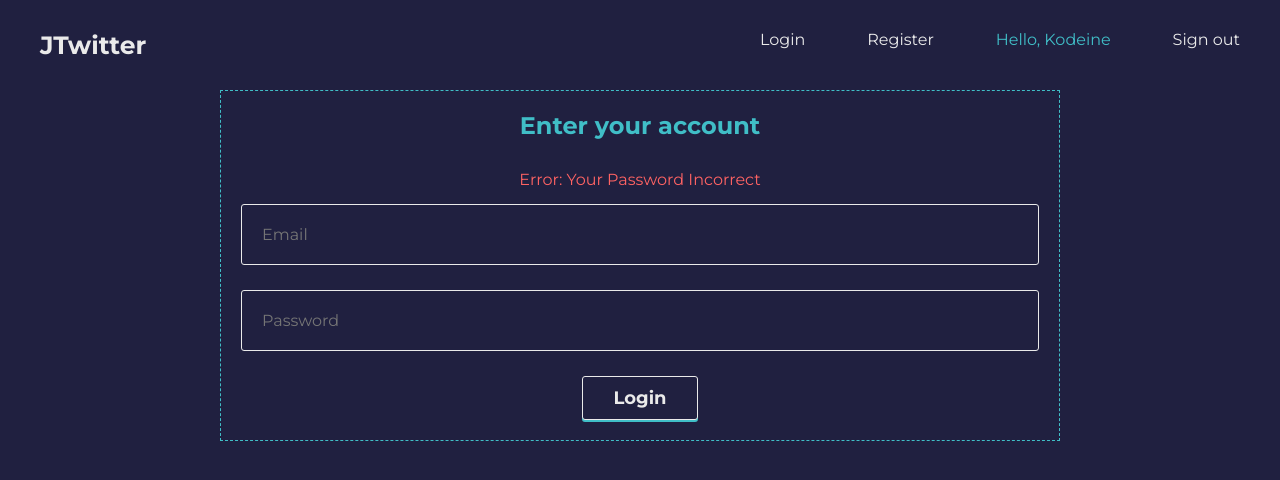
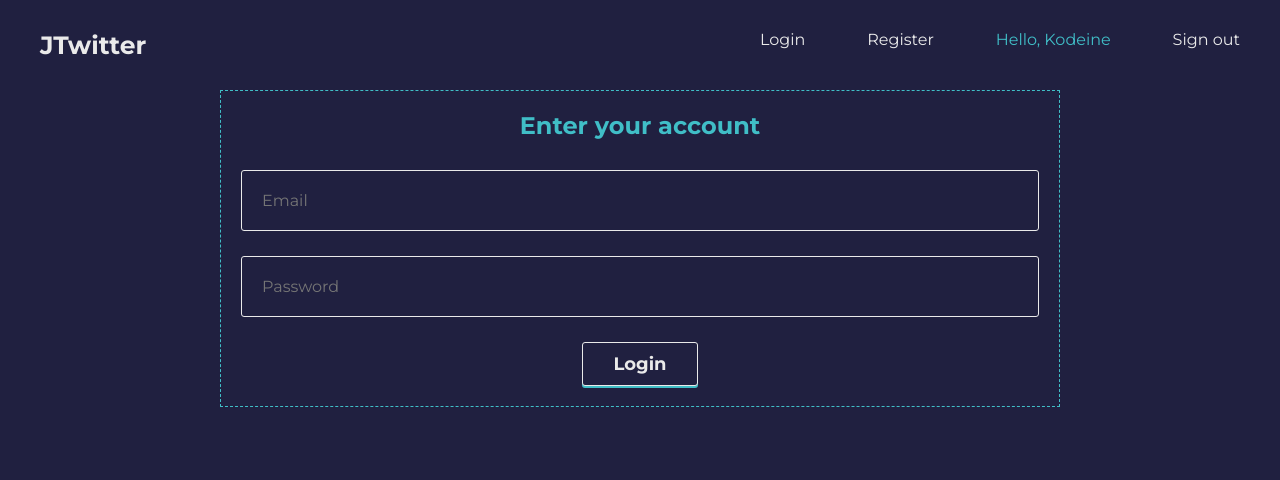
Before and after one commit to Kodeine99/JTwitter, a React (Create React App) app in the folder front-end/: page /login in a window 1280 px wide. Shown: the top 480 px of the page. Built offline with nearby package versions, Linux system fonts and the light colour scheme.

Commit message:
login handle

```diff
--- a/front-end/src/App.js
+++ b/front-end/src/App.js
@@ -12,7 +12,7 @@ function App() {
   const [state, dispatch] = useReducer(AppReducer, initState);
   return (
     <Router>
-      <AppContext.Provider values={{ state, dispatch }}>
+      <AppContext.Provider value={{ state, dispatch }}>
         <div className="App">
           <div className="container">
             <Header />
--- a/front-end/src/components/Login.js
+++ b/front-end/src/components/Login.js
@@ -1,20 +1,62 @@
-import React from "react";
+import React, { useContext, useState } from "react";
 import "../assets/css/Auth.css";
+import axios from "axios";
+import AppContext from "./AppContext";
+import { useHistory } from "react-router";
 
 function Login() {
+  // Lay dispatch tu AppContext
+  const { dispatch } = useContext(AppContext);
+  const [userInput, setUserInput] = useState({ email: "", password: "" });
+  const [errorMessage, setErrorMessage] = useState(null);
+  const history = useHistory();
+  const onChangeHandle = (e) => {
+    setUserInput({ ...userInput, [e.target.name]: e.target.value });
+  };
+  // handle submit
+  const onSubmitHandle = async (e) => {
+    try {
+      e.preventDefault();
+      const option = {
+        method: "post",
+        url: "/api/v1/auth/login",
+        data: userInput,
+      };
+      const response = await axios(option);
+      const { token, userName } = response.data.data;
+      localStorage.setItem("token", token);
+      dispatch({ type: "CURRENT_USER", payload: { userName } });
+      // redirect to Homepage
+      history.push("/");
+    } catch (error) {
+      setErrorMessage(error.response.data.message);
+    }
+  };
   return (
     <>
       <section className="auth-container">
-        <form className="auth-form">
+        <form className="auth-form" onSubmit={onSubmitHandle}>
           <h2>Enter your account</h2>
-          <div className="error-message">Error: Your Password incorrect</div>
-          <input type="email" name="email" id="" required placeholder="Email" />
+          {errorMessage && (
+            <div className="error-message">Error: {errorMessage}</div>
+          )}
+          <input
+            type="email"
+            name="email"
+            id=""
+            required
+            placeholder="Email"
+            value={userInput.email}
+            onChange={onChangeHandle}
+          />
           <input
             type="password"
             name="password"
             id=""
             required
             placeholder="Password"
+            value={userInput.password}
+            onChange={onChangeHandle}
           />
           <button className="btn" type="submit">
             Login
--- a/front-end/src/components/PostItem.js
+++ b/front-end/src/components/PostItem.js
@@ -12,7 +12,7 @@ function PostItem() {
         </p>
         <div className="post-footer">
           <div className="post-info">
-            <span>bt Kodeine</span>
+            <span>by Kodeine</span>
             <span>Date: 17/02/2021</span>
           </div>
           <div className="post-edit-delete">
```
